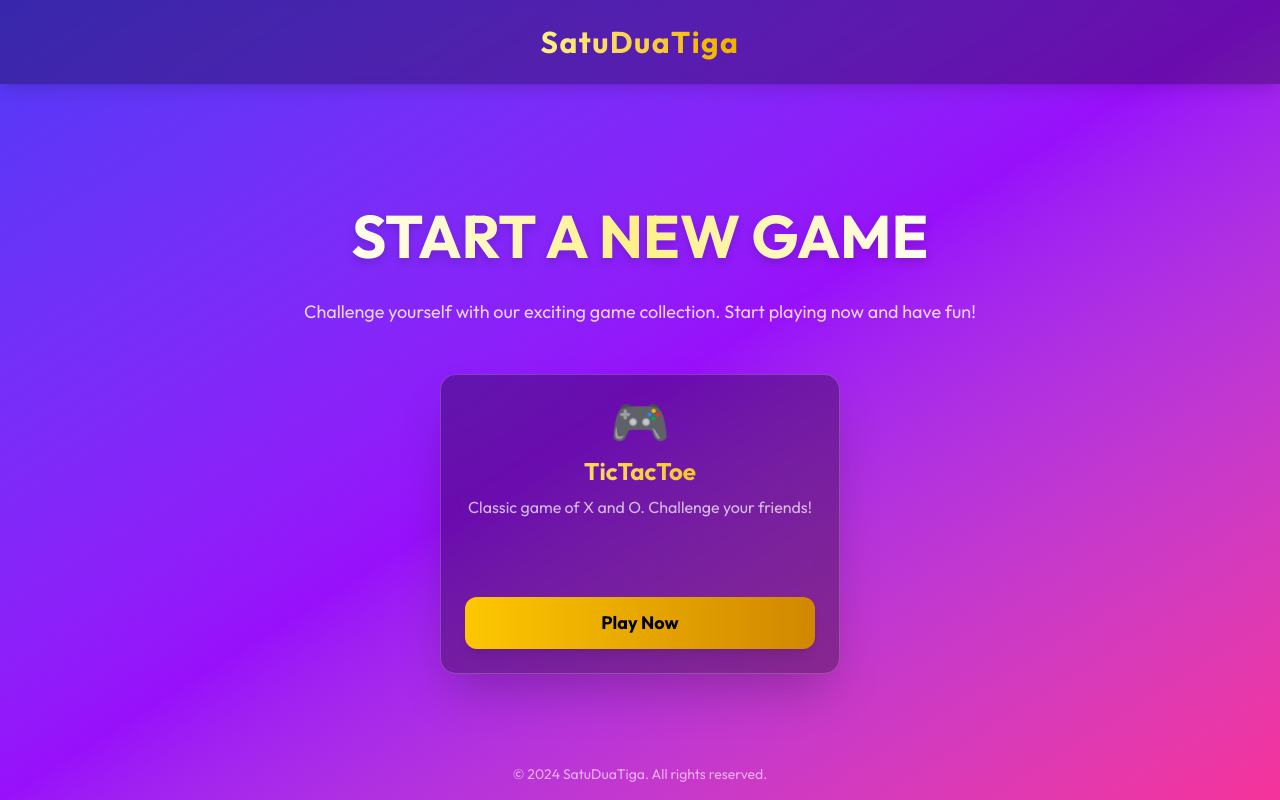
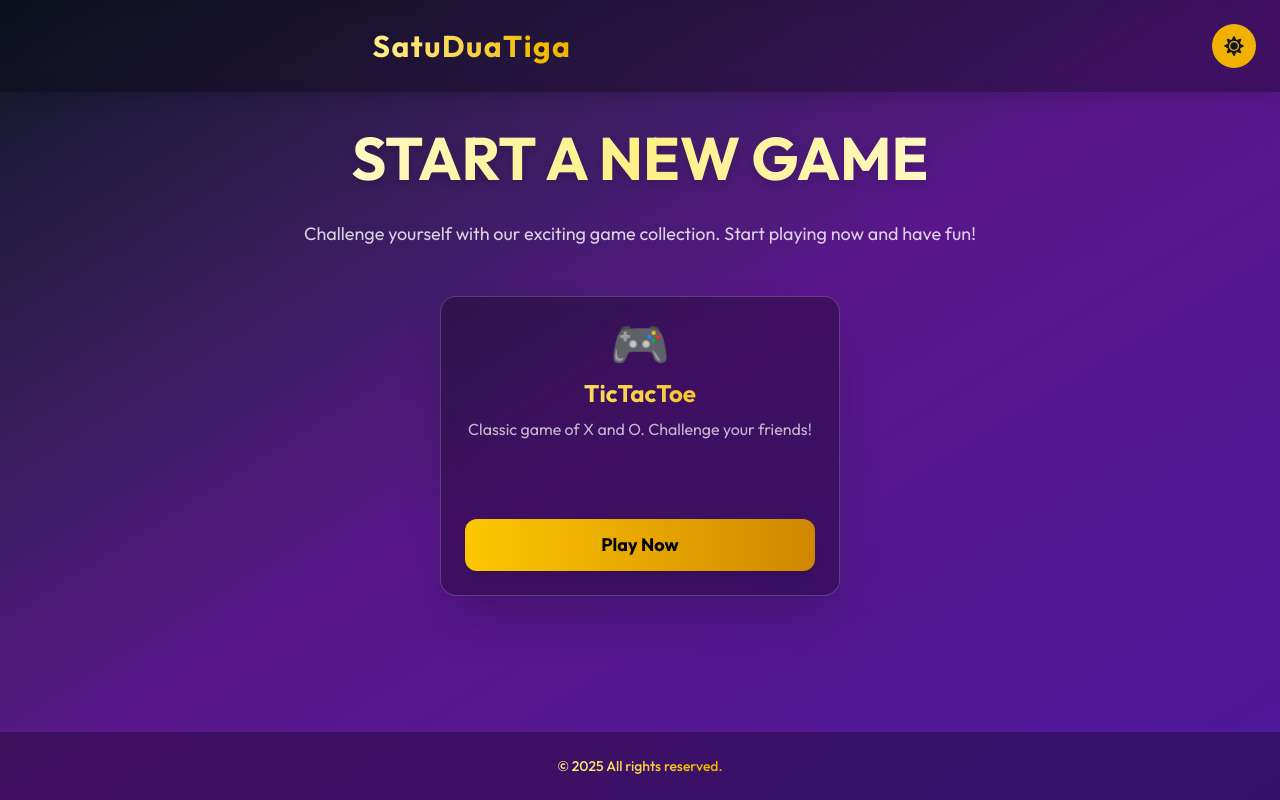
Before and after one commit to BSD-SatuDuaTiga/SatuDuaTiga, a React (Vite) app in the folder client/: page / in a window 1280 px wide. Built offline with nearby package versions, Linux system fonts and the light colour scheme.

Commit message:
feat: add light mode dark mode with some fixing ini layout

```diff
--- a/client/package.json
+++ b/client/package.json
@@ -13,6 +13,7 @@
     "axios": "^1.7.9",
     "react": "^18.3.1",
     "react-dom": "^18.3.1",
+    "react-icons": "^5.4.0",
     "react-router": "^7.1.5",
     "socket.io-client": "^4.8.1",
     "sweetalert2": "^11.15.10",
--- a/client/src/App.jsx
+++ b/client/src/App.jsx
@@ -2,10 +2,11 @@ import { BrowserRouter, Routes, Route } from "react-router";
 import TicTacToe from "./views/TicTacToe";
 import HomePage from "./views/HomePage";
 import { MusicProvider } from "./context/MusicContext";
+import { ThemeProvider } from "./context/Theme";
 
 export default function App() {
   return (
-    <>
+    <ThemeProvider>
       <MusicProvider>
         <BrowserRouter>
           <Routes>
@@ -14,6 +15,6 @@ export default function App() {
           </Routes>
         </BrowserRouter>
       </MusicProvider>
-    </>
+    </ThemeProvider>
   );
 }
--- a/client/src/context/Theme.jsx
+++ b/client/src/context/Theme.jsx
@@ -1,7 +1,34 @@
-import { createContext } from 'react';
+import { createContext, useContext, useState, useEffect } from 'react';
 
-export const themeContext = createContext ({
-    currentTheme : "",
-    setCurrentTheme : () => { },
+const ThemeContext = createContext();
 
-})
+export function ThemeProvider({ children }) {
+  const [theme, setTheme] = useState(() => {
+    const savedTheme = localStorage.getItem('theme');
+    return savedTheme || 'dark';
+  });
+
+  useEffect(() => {
+    localStorage.setItem('theme', theme);
+    document.documentElement.classList.remove('light', 'dark');
+    document.documentElement.classList.add(theme);
+  }, [theme]);
+
+  const toggleTheme = () => {
+    setTheme(prevTheme => prevTheme === 'dark' ? 'light' : 'dark');
+  };
+
+  return (
+    <ThemeContext.Provider value={{ theme, toggleTheme }}>
+      {children}
+    </ThemeContext.Provider>
+  );
+}
+
+export function useTheme() {
+  const context = useContext(ThemeContext);
+  if (!context) {
+    throw new Error('useTheme must be used within a ThemeProvider');
+  }
+  return context;
+}
--- a/client/src/index.css
+++ b/client/src/index.css
@@ -10,23 +10,6 @@
 }
 
 /* Base Styles */
-@import url("https://fonts.googleapis.com/css2?family=Outfit:wght@400;500;600;700&display=swap");
-
-/* Custom Properties */
-:root {
-	--gradient-bg: linear-gradient(135deg, #0f172a 0%, #1e293b 100%);
-	--gradient-primary: linear-gradient(135deg, #3b82f6 0%, #2563eb 100%);
-	--gradient-secondary: linear-gradient(135deg, #ec4899 0%, #d946ef 100%);
-	--gradient-success: linear-gradient(135deg, #059669 0%, #10b981 100%);
-	--glass-bg: rgba(255, 255, 255, 0.1);
-	--glass-border: rgba(255, 255, 255, 0.05);
-	--shadow-sm: 0 4px 6px rgba(0, 0, 0, 0.1);
-	--shadow-md: 0 8px 16px rgba(0, 0, 0, 0.2);
-	--shadow-lg: 0 12px 24px rgba(0, 0, 0, 0.3);
-	--shadow-glow: 0 0 20px rgba(59, 130, 246, 0.5);
-}
-
-/* Base Styles */
 body {
 	background: linear-gradient(135deg, #0f172a 0%, #1e293b 100%);
 	color: #fff;
@@ -36,6 +19,10 @@ body {
 }
 
 /* Player indicators */
+/* Styles for player indicators on the left and right sides,
+   providing a glassy background with a blur effect, rounded borders,
+   and a shadow for a 3D appearance. The elements are centered
+   with a smooth transition effect on interactions. */
 .left,
 .right {
 	height: 40px;
--- a/client/src/views/HomePage.jsx
+++ b/client/src/views/HomePage.jsx
@@ -1,47 +1,91 @@
 import { useNavigate } from "react-router";
+import { useTheme } from "../context/Theme";
+import { FaSun, FaMoon } from "react-icons/fa";
 
 export default function HomePage() {
   const navigate = useNavigate();
+  const { theme, toggleTheme } = useTheme();
 
   return (
-    <div className="min-h-screen bg-gradient-to-br from-indigo-600 via-purple-600 to-pink-500 flex flex-col items-center justify-center text-white relative overflow-hidden">
+    <div className={`min-h-screen flex flex-col transition-colors duration-300 ${
+      theme === 'dark'
+        ? 'bg-gradient-to-br from-gray-900 via-purple-900 to-violet-900'
+        : 'bg-gradient-to-br from-blue-100 via-purple-100 to-pink-100'
+    }`}>
       {/* Navbar */}
-      <nav className="bg-black/30 backdrop-blur-sm p-6 w-full fixed top-0 flex justify-center shadow-lg z-50">
+      <nav className={`${
+        theme === 'dark'
+          ? 'bg-black/30 text-white'
+          : 'bg-white/30 text-gray-800'
+        } backdrop-blur-sm p-6 w-full fixed top-0 flex justify-between items-center shadow-lg z-50`}>
         <div className="flex justify-center items-center space-x-12 max-w-4xl w-full px-4">
-          <h1 className="text-3xl font-extrabold tracking-wider bg-gradient-to-r from-yellow-200 to-yellow-500 bg-clip-text text-transparent hover:scale-105 transition-transform cursor-pointer">SatuDuaTiga</h1>
-          {/* <div className="flex space-x-8 ml-auto text-lg"> */}
-          {/* <a href="#" className="relative group">
-              <span className="text-white/90 hover:text-white transition-colors">Home</span>
-              <span className="absolute -bottom-2 left-0 w-0 h-0.5 bg-yellow-400 group-hover:w-full transition-all duration-300"></span>
-            </a> */}
-          {/* <a href="#" className="relative group">
-              <span className="text-white/90 hover:text-white transition-colors">Login</span>
-              <span className="absolute -bottom-2 left-0 w-0 h-0.5 bg-yellow-400 group-hover:w-full transition-all duration-300"></span>
-            </a> */}
-          {/* </div> */}
+          <h1 className={`text-3xl font-extrabold tracking-wider ${
+            theme === 'dark'
+              ? 'bg-gradient-to-r from-yellow-200 to-yellow-500'
+              : 'bg-gradient-to-r from-purple-600 to-pink-600'
+            } bg-clip-text text-transparent hover:scale-105 transition-transform cursor-pointer`}>
+            SatuDuaTiga
+          </h1>
         </div>
+
+        {/* Theme Toggle Button */}
+        <button
+          onClick={toggleTheme}
+          className={`p-3 rounded-full transition-all duration-300 transform hover:scale-110 ${
+            theme === 'dark'
+              ? 'bg-yellow-500 text-gray-900 hover:bg-yellow-400'
+              : 'bg-purple-600 text-white hover:bg-purple-700'
+          }`}
+        >
+          {theme === 'dark' ? <FaSun className="w-5 h-5" /> : <FaMoon className="w-5 h-5" />}
+        </button>
       </nav>
 
       {/* Content */}
-      <div className="mt-20 text-center z-10 px-4">
-        <h2 className="text-6xl font-bold mb-8 drop-shadow-lg animate-fadeIn bg-gradient-to-r from-white via-yellow-200 to-white bg-clip-text text-transparent">START A NEW GAME</h2>
-        <p className="text-lg text-white/80 mb-12 max-w-2xl mx-auto">Challenge yourself with our exciting game collection. Start playing now and have fun!</p>
+      <div className="flex-1 mt-20 text-center z-10 px-4 pt-12">
+        <h2 className={`text-6xl font-bold mb-8 drop-shadow-lg animate-fadeIn ${
+          theme === 'dark'
+            ? 'bg-gradient-to-r from-white via-yellow-200 to-white'
+            : 'bg-gradient-to-r from-purple-600 via-pink-600 to-purple-600'
+          } bg-clip-text text-transparent`}>
+          START A NEW GAME
+        </h2>
+        <p className={`text-lg mb-12 max-w-2xl mx-auto ${
+          theme === 'dark' ? 'text-white/80' : 'text-gray-700'
+        }`}>
+          Challenge yourself with our exciting game collection. Start playing now and have fun!
+        </p>
 
         {/* Game Cards Grid */}
         <div className="flex flex-wrap justify-center gap-8 max-w-6xl mx-auto">
-          {/* Game Card 1 */}
+          {/* Game Card */}
           <div className="transform hover:scale-105 transition-all duration-300 w-full md:w-[400px] h-[300px]">
-            <div className="bg-black/30 backdrop-blur-md p-6 rounded-2xl border border-white/20 shadow-2xl hover:shadow-yellow-500/30 group h-full flex flex-col">
+            <div className={`${
+              theme === 'dark'
+                ? 'bg-black/30 border-white/20'
+                : 'bg-white/30 border-purple-200'
+              } backdrop-blur-md p-6 rounded-2xl border shadow-2xl group h-full flex flex-col`}>
               <div className="flex-1">
                 <span className="text-5xl animate-bounce block mb-2">🎮</span>
-                <h3 className="text-2xl font-bold mb-2 bg-gradient-to-r from-yellow-200 to-yellow-500 bg-clip-text text-transparent">TicTacToe</h3>
-                <p className="text-white/70">Classic game of X and O. Challenge your friends!</p>
+                <h3 className={`text-2xl font-bold mb-2 ${
+                  theme === 'dark'
+                    ? 'bg-gradient-to-r from-yellow-200 to-yellow-500'
+                    : 'bg-gradient-to-r from-purple-600 to-pink-600'
+                  } bg-clip-text text-transparent`}>
+                  TicTacToe
+                </h3>
+                <p className={theme === 'dark' ? 'text-white/70' : 'text-gray-700'}>
+                  Classic game of X and O. Challenge your friends!
+                </p>
               </div>
               <button
-                className="w-full cursor-pointer py-3 bg-gradient-to-r from-yellow-400 to-yellow-600 text-black text-lg font-bold rounded-xl
-                shadow-lg group-hover:shadow-yellow-500/50 transition-all duration-300
-                hover:from-yellow-500 hover:to-yellow-700 transform hover:-translate-y-1"
                 onClick={() => navigate("/tic-tac-toe")}
+                className={`w-full cursor-pointer py-3 text-lg font-bold rounded-xl
+                shadow-lg transition-all duration-300 transform hover:-translate-y-1 ${
+                  theme === 'dark'
+                    ? 'bg-gradient-to-r from-yellow-400 to-yellow-600 hover:from-yellow-500 hover:to-yellow-700 text-black'
+                    : 'bg-gradient-to-r from-purple-600 to-pink-600 hover:from-purple-700 hover:to-pink-700 text-white'
+                }`}
               >
                 Play Now
               </button>
@@ -51,7 +95,19 @@ export default function HomePage() {
       </div>
 
       {/* Footer */}
-      <footer className="absolute bottom-4 text-white/60 text-sm">&copy; 2024 SatuDuaTiga. All rights reserved.</footer>
+      <footer className={`w-full flex justify-center items-center py-6 ${
+        theme === 'dark'
+          ? 'bg-black/30 text-white/80'
+          : 'bg-white/30 text-gray-700'
+      }`}>
+        <p className={`text-sm font-medium ${
+          theme === 'dark'
+            ? 'bg-gradient-to-r from-yellow-200 to-yellow-500'
+            : 'bg-gradient-to-r from-purple-600 to-pink-600'
+          } bg-clip-text text-transparent`}>
+          &copy; {new Date().getFullYear()} All rights reserved.
+        </p>
+      </footer>
     </div>
   );
 }
```
Also changed, not shown: 1 other file (tests, documents, lock files or other folders).
